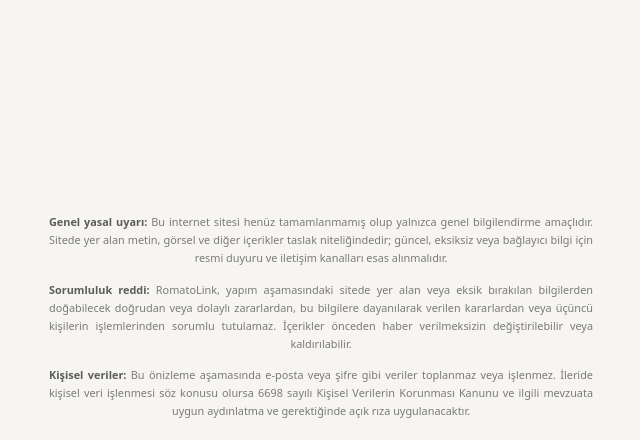
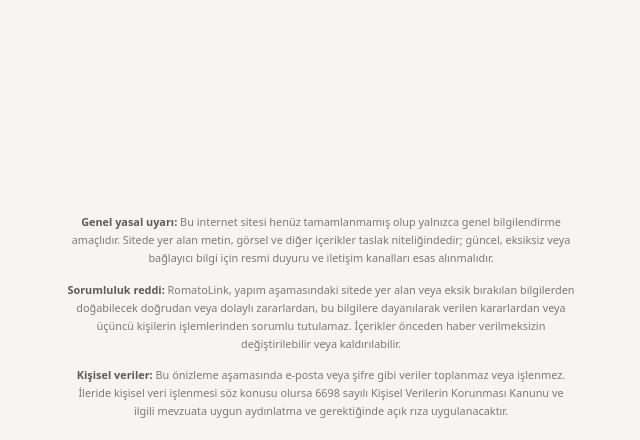
Before and after one commit to yavuzalpazizoglu-coder/romatolink, a website: page index.html in a window 1280 px wide. Shown: the part 360-800 px from the top of the page, without its empty margins (319-959 px from the left). Drawn offline with Linux system fonts and the light colour scheme.

Commit message:
Yasal metin: logo ile aynı genişlik, ortalı
Made-with: Cursor

```diff
--- a/index.html
+++ b/index.html
@@ -50,15 +50,13 @@
     .legal {
       flex-shrink: 0;
       width: 100%;
-      max-width: 36rem;
-      margin: 0 auto;
+      max-width: min(calc(100vw - 2rem), var(--logo-max));
+      margin-inline: auto;
       padding: 0.75rem 1rem 1.25rem;
-      text-align: justify;
-      text-align-last: center;
+      text-align: center;
       font-size: 0.68rem;
       line-height: 1.65;
       color: var(--legal);
-      hyphens: auto;
       background: var(--bg);
     }
     .legal strong {
```
